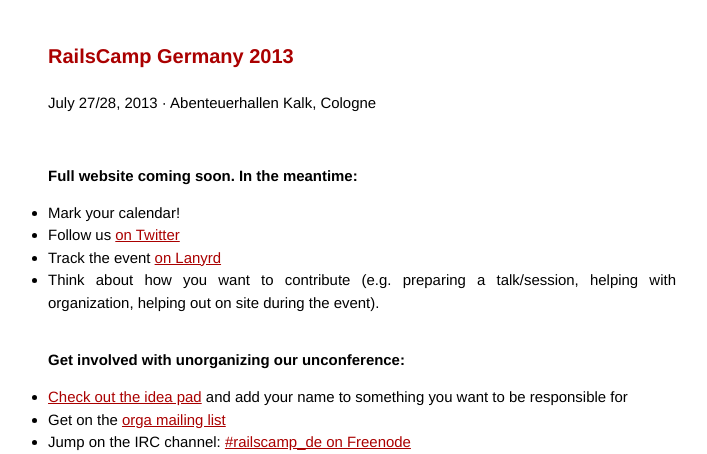
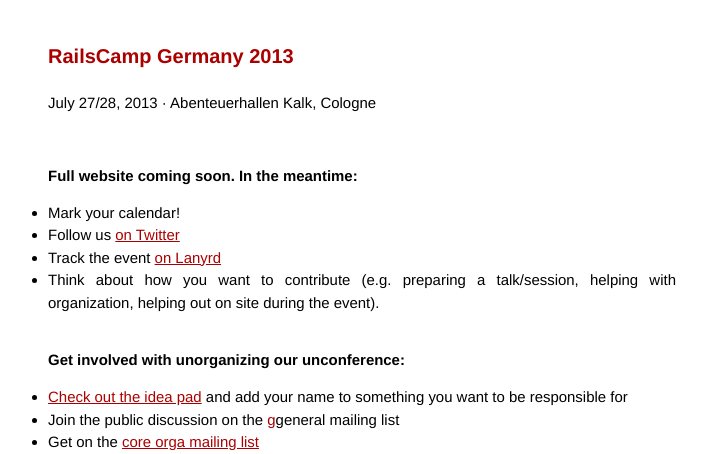
Before and after one commit to railscamp/railscamp-germany-2013, a Jekyll site: the page built from index.html, in a window 1280 px wide, cut to the strip 0-454 px from the top of the page. Shown: the whole strip, without its empty margins (278-985 px from the left). Built offline with Jekyll 4.4.1, drawn with Linux system fonts in a browser that asks for light colours.

Commit message:
mailing list

```diff
--- a/index.html
+++ b/index.html
@@ -19,8 +19,9 @@
     <ul>
       <li><a href="http://titanpad.com/BUX3ZVllLt">Check out the idea pad</a> and
       add your name to something you want to be responsible for</li>
+      <li>Join the public discussion on the <a href="https://groups.google.com/forum/?hl=de&fromgroups#!forum/railscamp-de">g</a>general mailing list</a></li>
       <li>Get on the <a href="https://groups.google.com/forum/?fromgroups#!forum/railscamp2013">
-        orga mailing list</a></li>
+        core orga mailing list</a></li>
       <li>Jump on the IRC channel: <a href="irc://irc.freenode.net:7000/5apps">
         #railscamp_de on Freenode</a></li>
     </ul>
```
